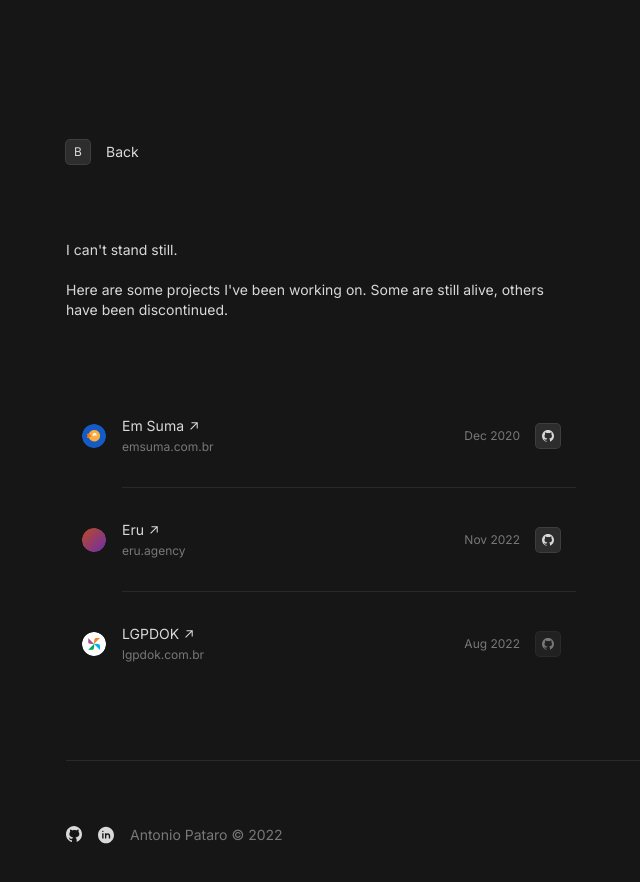
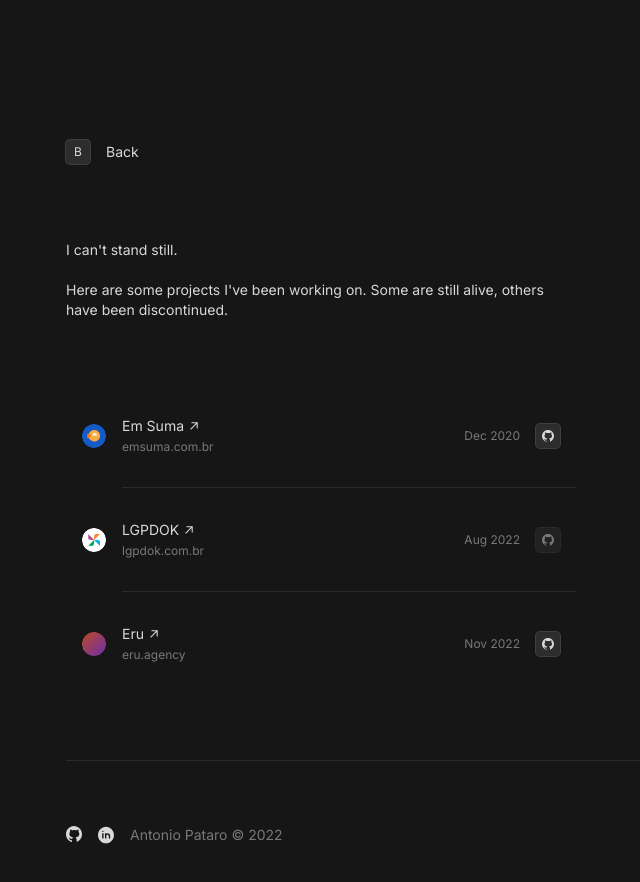
Before and after one commit to antoniopataro/personal-website, a Next.js app: page /projects in a window 1280 px wide. Shown: the top 882 px of the page, without its empty margins (62-702 px from the left). Built offline with nearby package versions, Linux system fonts and the light colour scheme.

Commit message:
fix: better project ordering

```diff
--- a/src/pages/projects.tsx
+++ b/src/pages/projects.tsx
@@ -19,6 +19,17 @@ const projects = [
   },
   {
     colors: {
+      primary: "#047AAC",
+      secondary: "#023D56",
+    },
+    date: "Aug 2022",
+    logo: "/projects/lgpdok.png",
+    name: "LGPDOK",
+    url: "https://lgpdok.com.br",
+    shortenUrl: "lgpdok.com.br",
+  },
+  {
+    colors: {
       primary: "#7D3392",
       secondary: "#AE453A",
     },
@@ -28,17 +39,6 @@ const projects = [
     git: "https://github.com/antoniopataro/eru",
     url: "https://eru.agency",
     shortenUrl: "eru.agency",
-  },
-  {
-    colors: {
-      primary: "#047AAC",
-      secondary: "#023D56",
-    },
-    date: "Aug 2022",
-    logo: "/projects/lgpdok.png",
-    name: "LGPDOK",
-    url: "https://lgpdok.com.br",
-    shortenUrl: "lgpdok.com.br",
   },
 ];
 
```
